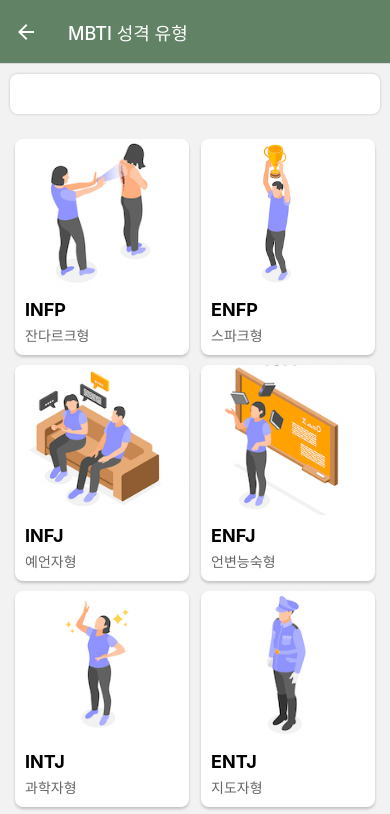
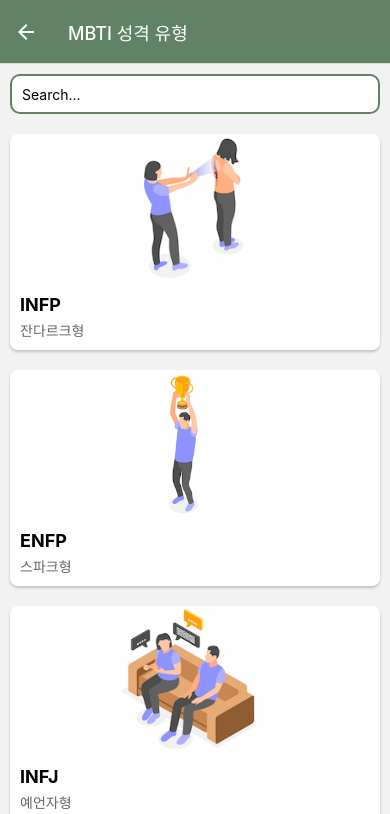
Before and after one commit to soskgo/mbtiApp, a React Native app: screen /Personality in a window 390 px wide. Shown: the top 814 px of the page. Built offline with nearby package versions, Linux system fonts and the light colour scheme.

Commit message:
로딩기능 추가

```diff
--- a/components/ImageCard.js
+++ b/components/ImageCard.js
@@ -15,7 +15,6 @@ const ImageCard = ({ title, description, imageSource }) => {
 
 const styles = StyleSheet.create({
   card: {
-    width: '47%',
     backgroundColor: '#fff',
     borderRadius: 8,
     shadowColor: '#000',
@@ -26,7 +25,7 @@ const styles = StyleSheet.create({
     shadowOpacity: 0.2,
     shadowRadius: 3,
     elevation: 3,
-    margin: 5,
+    margin: 10,
   },
   image: {
     width: '100%',
--- a/package.json
+++ b/package.json
@@ -16,7 +16,9 @@
     "expo-status-bar": "~1.6.0",
     "react": "18.2.0",
     "react-native": "0.72.5",
-    "react-native-select-dropdown": "^3.4.0"
+    "react-native-select-dropdown": "^3.4.0",
+    "react-native-skeleton-content-nonexpo": "^1.0.13",
+    "react-native-vector-icons": "^10.0.2"
   },
   "devDependencies": {
     "@babel/core": "^7.20.0"
--- a/screens/PersonalityScreen.js
+++ b/screens/PersonalityScreen.js
@@ -1,80 +1,176 @@
-import React , { useState }from 'react';
-import { View, ScrollView, StyleSheet ,TextInput } from 'react-native';
+import React, { useState, useEffect } from 'react';
+import {
+  View,
+  StyleSheet,
+  TextInput,
+  FlatList,
+  ActivityIndicator,
+} from 'react-native';
 import ImageCard from '../components/ImageCard';
 
 function PersonalityScreen({ navigation }) {
+  const mbtiPersonal = [
+    {
+      key: 1,
+      name: 'INFP',
+      description: '잔다르크형',
+      imgSrc: require('../assets/img/infp.png'),
+    },
+    {
+      key: 2,
+      name: 'ENFP',
+      description: '스파크형',
+      imgSrc: require('../assets/img/enfp.png'),
+    },
+    {
+      key: 3,
+      name: 'INFJ',
+      description: '예언자형',
+      imgSrc: require('../assets/img/infj.png'),
+    },
+    {
+      key: 4,
+      name: 'ENFJ',
+      description: '언변능숙형',
+      imgSrc: require('../assets/img/enfj.png'),
+    },
+    {
+      key: 5,
+      name: 'INTJ',
+      description: '과학자형',
+      imgSrc: require('../assets/img/intj.png'),
+    },
+    {
+      key: 6,
+      name: 'ENTJ',
+      description: '지도자형',
+      imgSrc: require('../assets/img/entj.png'),
+    },
+    {
+      key: 7,
+      name: 'INTP',
+      description: '아이디어 뱅크형',
+      imgSrc: require('../assets/img/intp.png'),
+    },
+    {
+      key: 8,
+      name: 'ENTP',
+      description: '발명가형',
+      imgSrc: require('../assets/img/entp.png'),
+    },
+    {
+      key: 9,
+      name: 'ISFP',
+      description: '성인군자형',
+      imgSrc: require('../assets/img/isfp.png'),
+    },
+    {
+      key: 10,
+      name: 'ESFP',
+      description: '사교적인유형',
+      imgSrc: require('../assets/img/esfp.png'),
+    },
+    {
+      key: 11,
+      name: 'ISTP',
+      description: '백과사전형',
+      imgSrc: require('../assets/img/istp.png'),
+    },
+    {
+      key: 12,
+      name: 'ESTP',
+      description: '수완좋은 활동가형',
+      imgSrc: require('../assets/img/estp.png'),
+    },
+    {
+      key: 13,
+      name: 'ISFJ',
+      description: '임금 뒷편의 권력형',
+      imgSrc: require('../assets/img/isfj.png'),
+    },
+    {
+      key: 14,
+      name: 'ESFJ',
+      description: '친선도모형',
+      imgSrc: require('../assets/img/esfj.png'),
+    },
+    {
+      key: 15,
+      name: 'ISTJ',
+      description: '세상의 소금형',
+      imgSrc: require('../assets/img/istj.png'),
+    },
+    {
+      key: 16,
+      name: 'ESTJ',
+      description: '사업가형',
+      imgSrc: require('../assets/img/estj.png'),
+    },
+  ];
   const [search, setSearch] = useState('');
-  const mbtiPersonal = [
-    { name: 'INFP', description:'잔다르크형', imgSrc: require('../assets/img/infp.png') },
-    { name: 'ENFP', description:'스파크형', imgSrc: require('../assets/img/enfp.png') },
-    { name: 'INFJ', description:'예언자형', imgSrc: require('../assets/img/infj.png') },
-    { name: 'ENFJ', description:'언변능숙형', imgSrc: require('../assets/img/enfj.png') },
-    { name: 'INTJ', description:'과학자형', imgSrc: require('../assets/img/intj.png') },
-    { name: 'ENTJ', description:'지도자형', imgSrc: require('../assets/img/entj.png') },
-    { name: 'INTP', description:'아이디어 뱅크형', imgSrc: require('../assets/img/intp.png') },
-    { name: 'ENTP', description:'발명가형', imgSrc: require('../assets/img/entp.png') },
-    { name: 'ISFP', description:'성인군자형', imgSrc: require('../assets/img/isfp.png') },
-    { name: 'ESFP', description:'사교적인유형', imgSrc: require('../assets/img/esfp.png') },
-    { name: 'ISTP', description:'백과사전형', imgSrc: require('../assets/img/istp.png') },
-    { name: 'ESTP', description:'수완좋은 활동가형', imgSrc: require('../assets/img/estp.png') },
-    { name: 'ISFJ', description:'임금 뒷편의 권력형', imgSrc: require('../assets/img/isfj.png') },
-    { name: 'ESFJ', description:'친선도모형', imgSrc: require('../assets/img/esfj.png') },
-    { name: 'ISTJ', description:'세상의 소금형', imgSrc: require('../assets/img/istj.png') },
-    { name: 'ESTJ', description:'사업가형', imgSrc: require('../assets/img/estj.png') },
-  ];
+  const [searchResults, setSearchResults] = useState(mbtiPersonal);
+  const [loading, setLoading] = useState(false);
 
-  const onChangeSearch = (value) =>{
-    setSearch(setSearch)
-  }
+  useEffect(() => {
+    setLoading(true); // 검색 시작 시 로딩 상태를 true로 설정
+    const timer = setTimeout(() => {
+      const filteredData = mbtiPersonal.filter((item) =>
+        item.name.toLowerCase().includes(search.toLowerCase())
+      );
+      setSearchResults(filteredData);
+      setLoading(false); // 검색 완료 시 로딩 상태를 false로 설정
+    }, 500); // 딜레이 후 검색 결과 표시
+
+    return () => clearTimeout(timer); // 타이머 정리
+  }, [search]);
+
+  const handleSearch = (text) => {
+    setSearch(text);
+  };
+
+  const renderItem = ({ item }) => (
+    <ImageCard
+      title={item.name}
+      description={item.description}
+      imageSource={item.imgSrc}
+    ></ImageCard>
+  );
 
   return (
     <View>
       <View>
-      <TextInput
-        style={styles.input}
-        onChangeText={onChangeSearch}
-        value={search}
-      />
+        <TextInput
+          style={styles.searchInput}
+          placeholder='Search...'
+          onChangeText={(text) => handleSearch(text)}
+          onSubmitEditing={handleSearch}
+          value={search}
+        />
       </View>
-      <ScrollView contentContainerStyle={styles.container}>
-        <View style={styles.row}>
-          {mbtiPersonal.map((value, index) => {
-            return (
-              <ImageCard
-                title={value.name}
-                description={value.description}
-                imageSource={value.imgSrc}
-              ></ImageCard>
-            );
-          })}
+      {loading ? (
+        <View>
+          <ActivityIndicator size='large' color='#618264' />
         </View>
-      </ScrollView>
+      ) : (
+        <FlatList
+          data={searchResults}
+          keyExtractor={(item) => item.key}
+          renderItem={renderItem}
+        />
+      )}
     </View>
   );
 }
 
 const styles = StyleSheet.create({
-  container: {
-    flexGrow:1,
-    justifyContent: 'space-between',
-    flexDirection: 'column',
+  searchInput: {
+    height: 40,
+    backgroundColor: 'white',
+    borderColor: '#618264',
+    borderWidth: 2,
+    margin: 10,
+    borderRadius: 10,
     padding: 10,
-  },
-  row: {
-    flexDirection: 'row',
-    justifyContent: 'space-between',
-    flexWrap: 'wrap',
-  },
-  input: {
-    height: 40,
-    backgroundColor: '#fff',
-    borderRadius: 8,
-    shadowColor: '#000',
-    shadowOpacity: 0.2,
-    shadowRadius: 3,
-    elevation: 3,
-    margin: 10,
-    padding: 10
   },
 });
 
```
Also changed, not shown: 1 other file (tests, documents, lock files or other folders).
